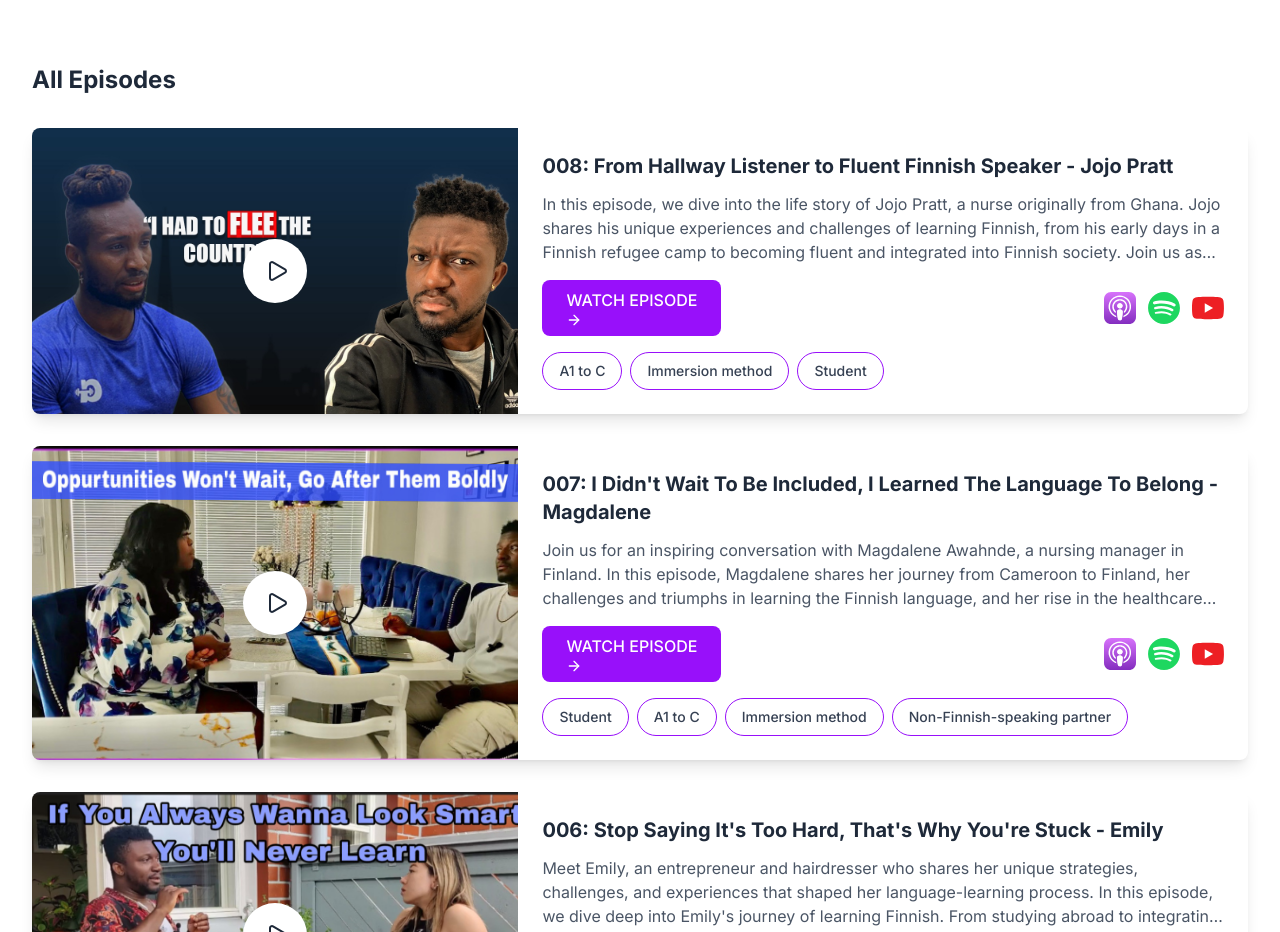
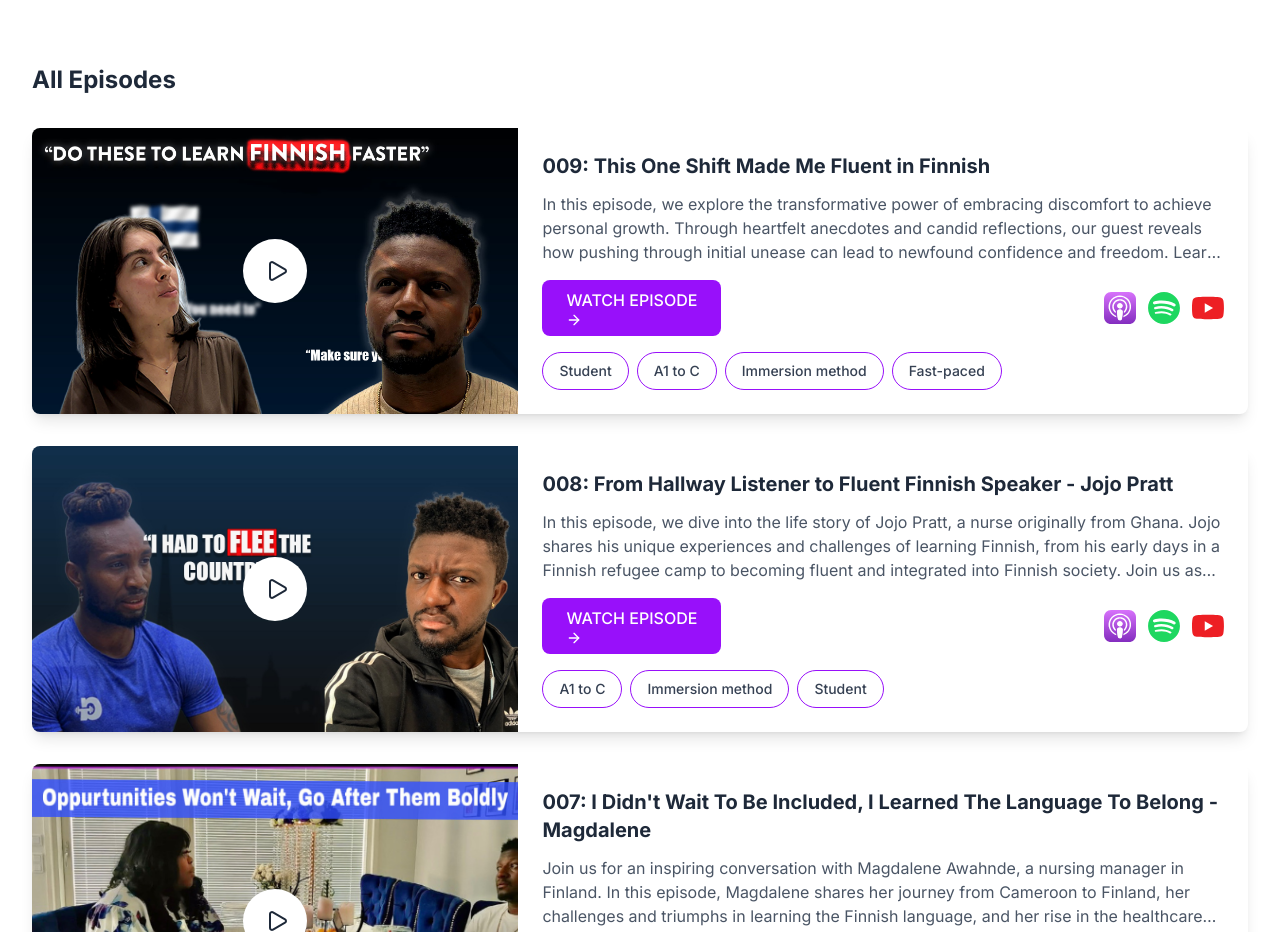
Before and after one commit to pokumars/howILearnedFinnish, a Next.js app: page / in a window 1280 px wide. Shown: the part 780-1712 px from the top of the page. Built offline with nearby package versions, Linux system fonts and the light colour scheme.

Commit message:
Add episode 9 with details, including title, description, tags, video URL, and thumbnail; add new thumbnail image.

```diff
--- a/src/constants/episodes.ts
+++ b/src/constants/episodes.ts
@@ -16,6 +16,35 @@ export enum FilterTags {
 export const filterTags = Object.values(FilterTags);
 
 export const episodes = [
+  {
+    id: 9,
+    title: "009: This One Shift Made Me Fluent in Finnish",
+    description:
+      "In this episode, we explore the transformative power of embracing discomfort to achieve personal growth. Through heartfelt anecdotes and candid reflections, our guest reveals how pushing through initial unease can lead to newfound confidence and freedom. Learn why striving for perfection can actually hinder progress, and how allowing yourself to be imperfect can open doors to more meaningful interactions and self-discovery.",
+    tags: [
+      FilterTags.Student,
+      FilterTags.A1toC,
+      FilterTags.Immersion,
+      FilterTags.FastPaced,
+    ],
+    videoUrl: "https://youtu.be/D8NneGabhtw",
+    thumbnail: "/thumbnails/9_kseniia.jpg",
+    platforms: [
+      {
+        name: "Apple",
+        url: " https://podcasts.apple.com/fi/podcast/009-this-one-shift-made-me-fluent-in-finnish/id1820396129?i=1000731456332",
+      },
+
+      {
+        name: "Spotify",
+        url: "https://open.spotify.com/episode/28OenrBhyMzVPkvRSzNDsh?si=tnuWMK7SRweByQdAhwzjVw",
+      },
+      {
+        name: "YouTube",
+        url: "https://youtu.be/D8NneGabhtw",
+      },
+    ],
+  },
   {
     id: 8,
     title: "008: From Hallway Listener to Fluent Finnish Speaker - Jojo Pratt",
```
Also changed, not shown: public/thumbnails/9_kseniia.jpg (added).
